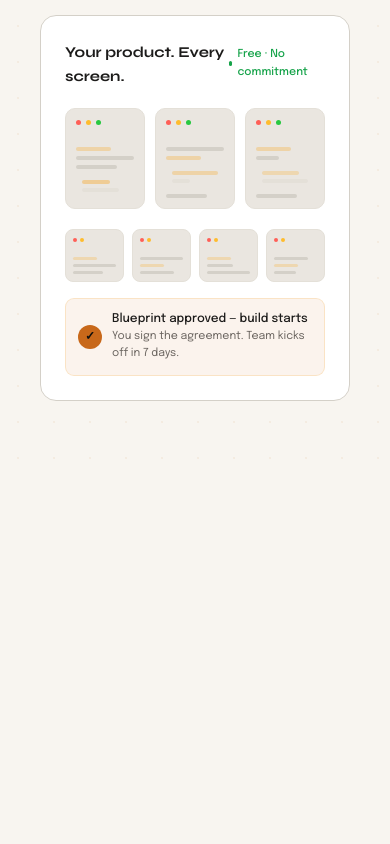
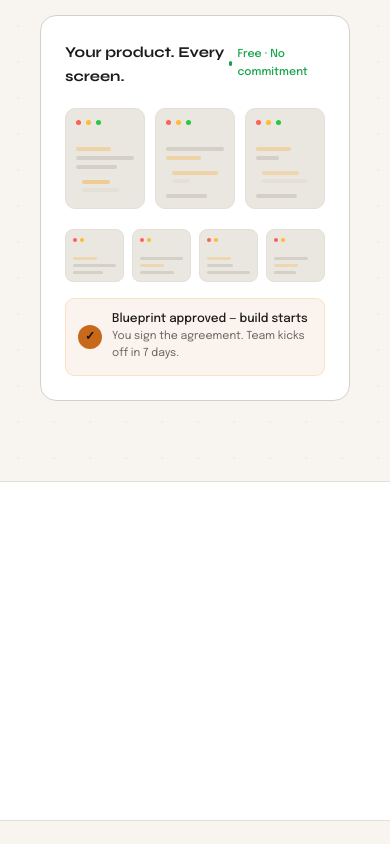
Before and after one commit to Startline-Projects/Startline-build, a Next.js app: page / in a window 390 px wide. Shown: the part 928-1772 px from the top of the page. Before the commit the page ends 1409 px from the top, so only its background shows below. Built offline with nearby package versions, Linux system fonts and the light colour scheme.

Commit message:
feat: add Stats strip component
4-column stats bar: 7 days, 100+ devs, $0 upfront, 30-day guarantee.
White bg with top/bottom border. Responsive 2-col on mobile.

Co-Authored-By: Claude Opus 4.6 (1M context) <noreply@anthropic.com>

```diff
--- a/src/app/page.tsx
+++ b/src/app/page.tsx
@@ -1,5 +1,6 @@
 import Nav from '@/components/Nav'
 import Hero from '@/components/Hero'
+import Stats from '@/components/Stats'
 
 export default function Home() {
   return (
@@ -7,6 +8,7 @@ export default function Home() {
       <Nav />
       <main>
         <Hero />
+        <Stats />
       </main>
     </>
   )
--- /dev/null
+++ b/src/components/Stats.tsx
@@ -0,0 +1,34 @@
+const stats = [
+  { num: '7', label: 'Days to project kickoff from Blueprint approval' },
+  { num: '100+', label: 'Vetted developers on the bench, ready to go' },
+  { num: '$0', label: 'Upfront. Bi-weekly payments only as we build' },
+  { num: '30', label: 'Day full money-back guarantee from contract signing' },
+]
+
+export default function Stats() {
+  return (
+    <div className="bg-bg-3 border-t border-b border-border">
+      <div className="grid grid-cols-2 md:grid-cols-4 max-w-[1160px] mx-auto">
+        {stats.map((stat, i) => (
+          <div
+            key={i}
+            className={`py-8 px-10 text-center border-border reveal ${
+              i < 3 ? 'border-r max-md:[&:nth-child(2)]:border-r-0 max-md:[&:nth-child(3)]:border-t max-md:[&:nth-child(4)]:border-t' : ''
+            } ${i > 0 ? `reveal-delay-${i}` : ''}`}
+            style={{
+              borderRightWidth: i < 3 ? '1px' : '0',
+              borderRightColor: 'var(--color-border)',
+            }}
+          >
+            <div className="font-[family-name:var(--font-syne-var)] text-4xl font-extrabold text-amber leading-none mb-1.5">
+              {stat.num}
+            </div>
+            <div className="text-xs text-text-muted leading-[1.5] max-w-[140px] mx-auto">
+              {stat.label}
+            </div>
+          </div>
+        ))}
+      </div>
+    </div>
+  )
+}
```
